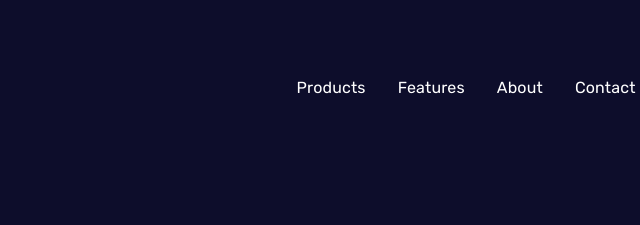
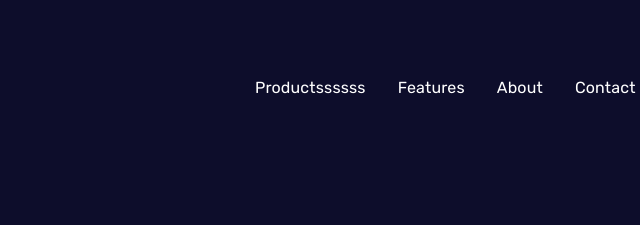
Before and after one commit to Gleb-Stasevich/mySite, a plain HTML site: page index.html in a window 1280 px wide. Shown: the top 225 px of the page, 324-964 px from the left. Drawn offline with Linux system fonts and the light colour scheme.

Commit message:
new menu title

```diff
--- a/index.html
+++ b/index.html
@@ -15,7 +15,7 @@
 			</div>
 			<nav class="header_nav">
 				<ul class="header_ul">
-					<li class="header_li_item"><a href="#" class="header_link">Products</a></li>
+					<li class="header_li_item"><a href="#" class="header_link">Productssssss</a></li>
 					<li class="header_li_item"><a href="#" class="header_link">Features</a></li>
 					<li class="header_li_item"><a href="#" class="header_link">About</a></li>
 					<li class="header_li_item"><a href="#" class="header_link">Contact</a></li>
```
